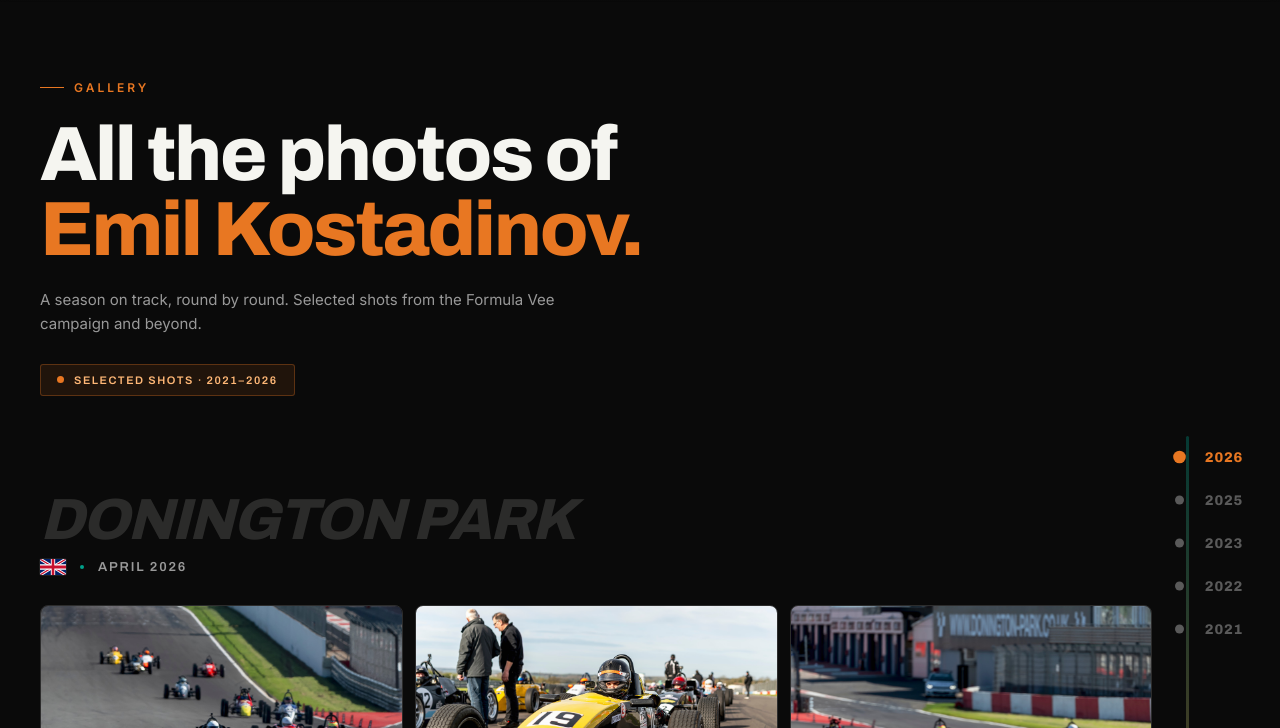
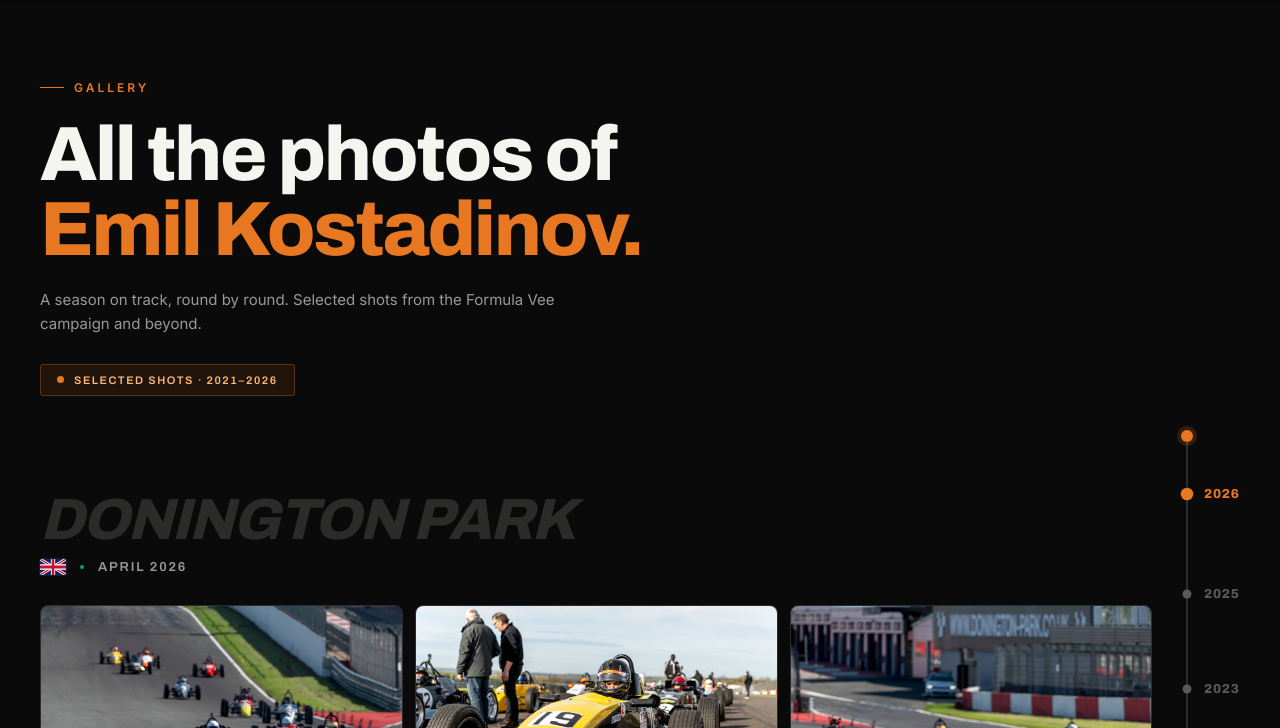
Before and after one commit to writetoaniketparihar-collab/emil-personal-website, a plain HTML site: page gallery.html in a window 1280 px wide. Shown: the part 72-800 px from the top of the page. Drawn offline with Linux system fonts and the light colour scheme.

Commit message:
Resolve final review comments: drop Motorsport.com logo, update gallery and race reports
Co-Authored-By: Claude Opus 4.8 <noreply@anthropic.com>
Claude-Session: https://claude.ai/code/session_01Rr3s2BLSqBMDCob6XuxTL8

```diff
--- a/gallery.html
+++ b/gallery.html
@@ -18,7 +18,7 @@
     --sans:'Inter',sans-serif;
   }
   *{box-sizing:border-box;margin:0;padding:0}
-  html,body{background:var(--bg);color:var(--fg);font-family:var(--sans);-webkit-font-smoothing:antialiased;overflow-x:hidden}
+  html,body{background:var(--bg);color:var(--fg);font-family:var(--sans);-webkit-font-smoothing:antialiased;overflow-x:clip}
   a{color:inherit;text-decoration:none}
   .container{max-width:1500px;margin:0 auto;padding:0 40px}
   @media(max-width:640px){.container{padding:0 20px}}
@@ -46,7 +46,7 @@
   @media(max-width:900px){.glayout{grid-template-columns:1fr}}
 
   /* Event block */
-  .gal-event{padding:56px 0 10px;border-top:1px solid var(--line)}
+  .gal-event{padding:56px 0 10px;border-top:1px solid var(--line);scroll-margin-top:90px}
   .gal-event:first-child{border-top:none}
   .gal-head{display:flex;flex-direction:column;gap:12px;margin-bottom:30px}
   .gal-ttl{font-family:var(--display);font-weight:800;font-style:italic;letter-spacing:-0.03em;font-size:clamp(30px,4.6vw,58px);line-height:0.95;color:rgba(245,245,240,.14);text-transform:uppercase}
@@ -64,15 +64,26 @@
   .gtile::after{content:"";position:absolute;inset:0;background:linear-gradient(to top,rgba(0,0,0,.4),transparent 55%);opacity:0;transition:opacity .3s}
   .gtile:hover::after{opacity:1}
 
-  /* Sticky year rail */
+  /* Year rail: a scroll scrubber. Each year sits at the height of its photos,
+     the knob travels down as you scroll, click a year to jump. JS positions everything. */
   .grail{position:relative}
   @media(max-width:900px){.grail{display:none}}
-  .grail-inner{position:sticky;top:120px;height:calc(100vh - 200px);display:flex;flex-direction:column;align-items:center;padding-left:34px}
-  .grail-bar{position:absolute;left:34px;top:0;bottom:0;width:3px;background:linear-gradient(180deg,var(--green) 0%,var(--orange) 100%);border-radius:2px;opacity:.5}
-  .gyear{position:relative;font-family:var(--display);font-weight:800;font-size:14px;letter-spacing:0.06em;color:var(--dim);padding:14px 0 14px 22px;transition:color .3s}
-  .gyear::before{content:"";position:absolute;left:-8px;top:50%;transform:translateY(-50%);width:9px;height:9px;border-radius:50%;background:var(--dim);transition:background .3s,transform .3s}
-  .gyear.active{color:var(--orange)}
-  .gyear.active::before{background:var(--orange);transform:translateY(-50%) scale(1.4)}
+  .grail-inner{position:sticky;top:130px;height:calc(100vh - 220px)}
+  /* the vertical line */
+  .grail-track{position:absolute;left:34px;top:0;bottom:0;width:2px;background:var(--line2);border-radius:2px}
+  /* filled portion showing how far you've scrolled */
+  .grail-fill{position:absolute;left:34px;top:0;height:0;width:2px;background:linear-gradient(180deg,var(--green) 0%,var(--orange) 100%);border-radius:2px;z-index:2}
+  /* the travelling position knob */
+  .grail-knob{position:absolute;left:35px;top:0;width:12px;height:12px;border-radius:50%;background:var(--orange);transform:translate(-50%,-50%);box-shadow:0 0 0 4px rgba(232,119,34,.18);z-index:4}
+  /* year markers, positioned by JS to line up with their photos */
+  .gyear{position:absolute;left:0;top:0;transform:translateY(-50%);display:flex;align-items:center;height:22px;background:none;border:none;cursor:pointer;padding:0;z-index:3}
+  .gyear-dot{position:absolute;left:35px;top:50%;width:9px;height:9px;border-radius:50%;background:var(--dim);transform:translate(-50%,-50%);transition:background .3s,transform .3s}
+  .gyear-label{margin-left:52px;font-family:var(--display);font-weight:800;font-size:13px;letter-spacing:0.06em;color:var(--dim);white-space:nowrap;transition:color .3s}
+  .gyear:hover .gyear-label{color:var(--fg)}
+  .gyear:hover .gyear-dot{background:var(--green2)}
+  .gyear:focus-visible{outline:2px solid var(--orange);outline-offset:3px;border-radius:3px}
+  .gyear.active .gyear-label{color:var(--orange)}
+  .gyear.active .gyear-dot{background:var(--orange);transform:translate(-50%,-50%) scale(1.4)}
 
   .gfoot{border-top:1px solid var(--line);padding:40px 0 60px;text-align:center;color:var(--dim);font-size:12px;letter-spacing:0.04em}
 </style>
@@ -215,13 +226,15 @@
     </div>
 
     <aside class="grail">
-      <div class="grail-inner">
-        <div class="grail-bar"></div>
-        <div class="gyear" data-year="2026">2026</div>
-        <div class="gyear" data-year="2025">2025</div>
-        <div class="gyear" data-year="2023">2023</div>
-        <div class="gyear" data-year="2022">2022</div>
-        <div class="gyear" data-year="2021">2021</div>
+      <div class="grail-inner" id="grailInner">
+        <div class="grail-track"></div>
+        <div class="grail-fill" id="grailFill"></div>
+        <button type="button" class="gyear" data-year="2026" aria-label="Jump to 2026 photos"><span class="gyear-dot"></span><span class="gyear-label">2026</span></button>
+        <button type="button" class="gyear" data-year="2025" aria-label="Jump to 2025 photos"><span class="gyear-dot"></span><span class="gyear-label">2025</span></button>
+        <button type="button" class="gyear" data-year="2023" aria-label="Jump to 2023 photos"><span class="gyear-dot"></span><span class="gyear-label">2023</span></button>
+        <button type="button" class="gyear" data-year="2022" aria-label="Jump to 2022 photos"><span class="gyear-dot"></span><span class="gyear-label">2022</span></button>
+        <button type="button" class="gyear" data-year="2021" aria-label="Jump to 2021 photos"><span class="gyear-dot"></span><span class="gyear-label">2021</span></button>
+        <div class="grail-knob" id="grailKnob"></div>
       </div>
     </aside>
   </div>
@@ -269,22 +282,67 @@
       i = k;
     }
   }
-  function layoutAll(){ document.querySelectorAll('.gal-grid').forEach(layoutGrid); }
+  function layoutAll(){ document.querySelectorAll('.gal-grid').forEach(layoutGrid); positionRail(); }
+
+  // ---- Year rail as a scroll scrubber ----------------------------------
+  // Each year marker is placed at the scroll position where its photos begin,
+  // the knob + fill track the current scroll position, and clicking jumps there.
+  const events = [...document.querySelectorAll('.gal-event')];
+  const years = [...document.querySelectorAll('.gyear')];
+  const grailInner = document.getElementById('grailInner');
+  const fill = document.getElementById('grailFill');
+  const knob = document.getElementById('grailKnob');
+  const NAV = 90;
+
+  // scroll position at which a given year's first event reaches the top
+  function scrollForYear(yr){
+    const ev = events.find(e => e.getAttribute('data-year') === yr);
+    if (!ev) return 0;
+    return ev.getBoundingClientRect().top + scrollY - NAV;
+  }
+  function scrollRange(){
+    return Math.max(1, document.documentElement.scrollHeight - innerHeight);
+  }
+
+  // place each year marker at its proportional height on the rail
+  function positionRail(){
+    if (!grailInner) return;
+    const H = grailInner.clientHeight, S = scrollRange();
+    years.forEach(btn => {
+      const pct = Math.min(1, Math.max(0, scrollForYear(btn.getAttribute('data-year')) / S));
+      btn.style.top = (pct * H) + 'px';
+    });
+    updateRail();
+  }
+
+  // move the knob/fill and light up the year you're currently in
+  function updateRail(){
+    if (!grailInner) return;
+    const H = grailInner.clientHeight, S = scrollRange();
+    const y = Math.min(1, Math.max(0, scrollY / S)) * H;
+    fill.style.height = y + 'px';
+    knob.style.top = y + 'px';
+    let active = years[0];
+    years.forEach(btn => {
+      if (scrollForYear(btn.getAttribute('data-year')) <= scrollY + NAV + 4) active = btn;
+    });
+    years.forEach(b => b.classList.toggle('active', b === active));
+  }
+
+  years.forEach(btn => btn.addEventListener('click', () => {
+    scrollTo({ top: scrollForYear(btn.getAttribute('data-year')), behavior: 'smooth' });
+  }));
+
+  let ticking = false;
+  addEventListener('scroll', () => {
+    if (ticking) return;
+    ticking = true;
+    requestAnimationFrame(() => { updateRail(); ticking = false; });
+  }, { passive: true });
+
   layoutAll();
   addEventListener('load', layoutAll);
   let t; addEventListener('resize', () => { clearTimeout(t); t = setTimeout(layoutAll, 120); });
-
-  // Highlight the active year in the rail based on which event is in view
-  const events = document.querySelectorAll('.gal-event');
-  const years = document.querySelectorAll('.gyear');
-  function setYear(y){
-    years.forEach(el => el.classList.toggle('active', el.getAttribute('data-year') === y));
-  }
-  setYear('2026');
-  const io = new IntersectionObserver((entries) => {
-    entries.forEach(e => { if (e.isIntersecting) setYear(e.target.getAttribute('data-year')); });
-  }, { rootMargin: '-45% 0px -45% 0px' });
-  events.forEach(ev => io.observe(ev));
 })();
 </script>
 
```
Also changed, not shown: index.html (+0 -1 lines), reports-data.js (+36 -1 lines).
